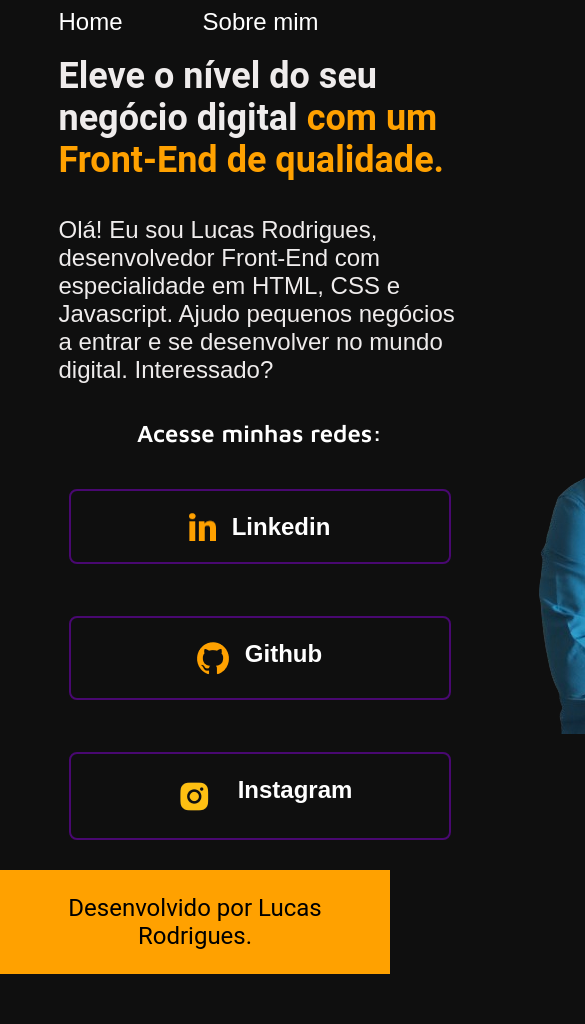
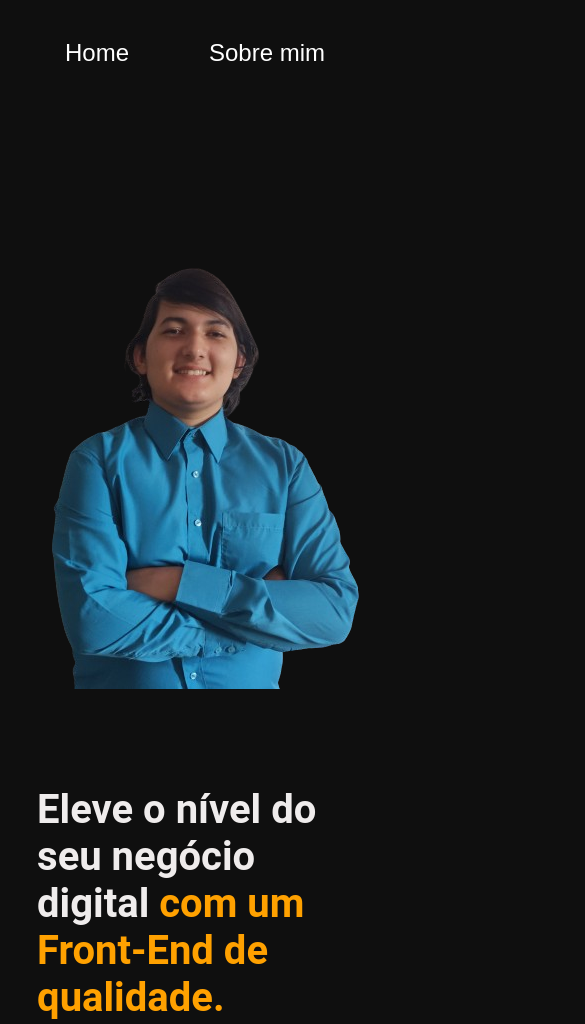
Before and after one commit to lucasnrodriguesti/Portfolio, a plain HTML site: page index.html in a window 390 px wide. Shown: the top 1024 px of the page, 585 px wide, since content can reach past the window. Before the commit the page ends 974 px from the top, so only its background shows below. Drawn offline with Linux system fonts and the light colour scheme.

Commit message:
Colocando o site totalmente responsivo para dispositivos menores

```diff
--- a/index.html
+++ b/index.html
@@ -21,11 +21,11 @@
             <p class="apresentacao__conteudo__sobre-min">Olá! Eu sou Lucas Rodrigues, desenvolvedor Front-End com especialidade em HTML, CSS e Javascript. Ajudo pequenos negócios a entrar e se desenvolver no mundo digital. Interessado?</p>
             <div class="apresentacao__links">
                 <h2 class="apresentacao__links__subtitulo">Acesse minhas redes:</h2>
-                <a class="apresentacao__links__link" href="https://www.linkedin.com/in/lucas-neves-rodrigues-04554619b/" target="_blank">
+                <a class="apresentacao__links__navegacao" href="https://www.linkedin.com/in/lucas-neves-rodrigues-04554619b/" target="_blank">
                     <img src="./assets/yellow-linkedin.png">Linkedin</a>
-                <a class="apresentacao__links__link" href="https://github.com/lucasnrodriguesti?tab=repositories" target="_blank">
+                <a class="apresentacao__links__navegacao" href="https://github.com/lucasnrodriguesti?tab=repositories" target="_blank">
                     <img src="./assets/yellow-github.png">Github</a>
-                <a class="apresentacao__links__link" href="https://www.instagram.com/lucas.nrodrigues/" target="_blank">
+                <a class="apresentacao__links__navegacao" href="https://www.instagram.com/lucas.nrodrigues/" target="_blank">
                     <img src="./assets/yellow-instagram.png">Instagram</a>
             </div>
         </section>
--- a/styles/style.css
+++ b/styles/style.css
@@ -35,7 +35,7 @@ body {
 .cabecalho__menu__link {
     color: var(--cor-texto);
     font-family: 'Mavin Pro', sans-serif;
-    font-size: 24px;
+    font-size: 1.5rem;
     text-decoration: none;
 }
 
@@ -48,10 +48,11 @@ body {
     display: flex;
     align-items: center;
     justify-content: space-between;
+    gap: 80px;
 }
 
-.apresentacao__conteudo{
-    width: 596px;
+.apresentacao__conteudo {
+    width: 50%;
     display: flex;
     flex-direction: column;
     gap: 35px;
@@ -61,7 +62,7 @@ body {
     color: var(--cor-sobre-mim);
     font-family: var(--fonte-primaria);
     font-weight: 400px;
-    font-size: 36px;
+    font-size: 2.5rem;
 }
 
 .apresentacao__conteudo__destaque {
@@ -71,7 +72,7 @@ body {
 .apresentacao__conteudo__sobre-min {
     color: var(--cor-sobre-mim);
     font-family: var(--fonte-secundaria);
-    font-size: 24px;
+    font-size: 1.5rem;
 }
 
 .apresentacao__links {
@@ -85,17 +86,17 @@ body {
 .apresentacao__links__subtitulo {
     font-family: 'Maven Pro', sans-serif;
     color: var(--cor-texto);
-    font-size: 24px;
+    font-size: 1.5rem;
 }
 
-.apresentacao__links__link {
+.apresentacao__links__navegacao {
     display: flex;
     justify-content: center;
     gap: 16px;
     border: 2px solid var(--cor-borda-link);
-    width: 378px;
+    width: 50%;
     border-radius: 8px;
-    font-size: 24px;
+    font-size: 1.5rem;
     font-weight: 600;
     margin: 10px;
     padding: 21.5px 0;
@@ -111,9 +112,38 @@ body {
 .rodape {
     color: var(--cor-secundaria);
     font-family: var(--fonte-primaria);
-    font-size: 24px;
+    font-size: 1.5rem;
     font-weight: 400;
     text-align: center;
     background-color: var(--cor-destaque);
-    padding: 24px;
+    padding: 1.5rem;
 }
+
+@media (max-width: 1023px) {
+    .apresentacao {
+        flex-direction: column;
+        /* Outras propriedades, se necessário */
+    }
+}
+
+/* Design responsivo */
+
+@media (max-width: 1200px) {
+    .apresentacao {
+        flex-direction: column-reverse;
+        padding: 5%;
+    }
+
+    .apresentacao__conteudo {
+        padding: 5%;
+        width: auto;
+    }
+
+    .cabecalho {
+        padding: 10%;
+    }
+
+    .cabecalho__menu {
+        justify-content: center;
+    }
+}
```
